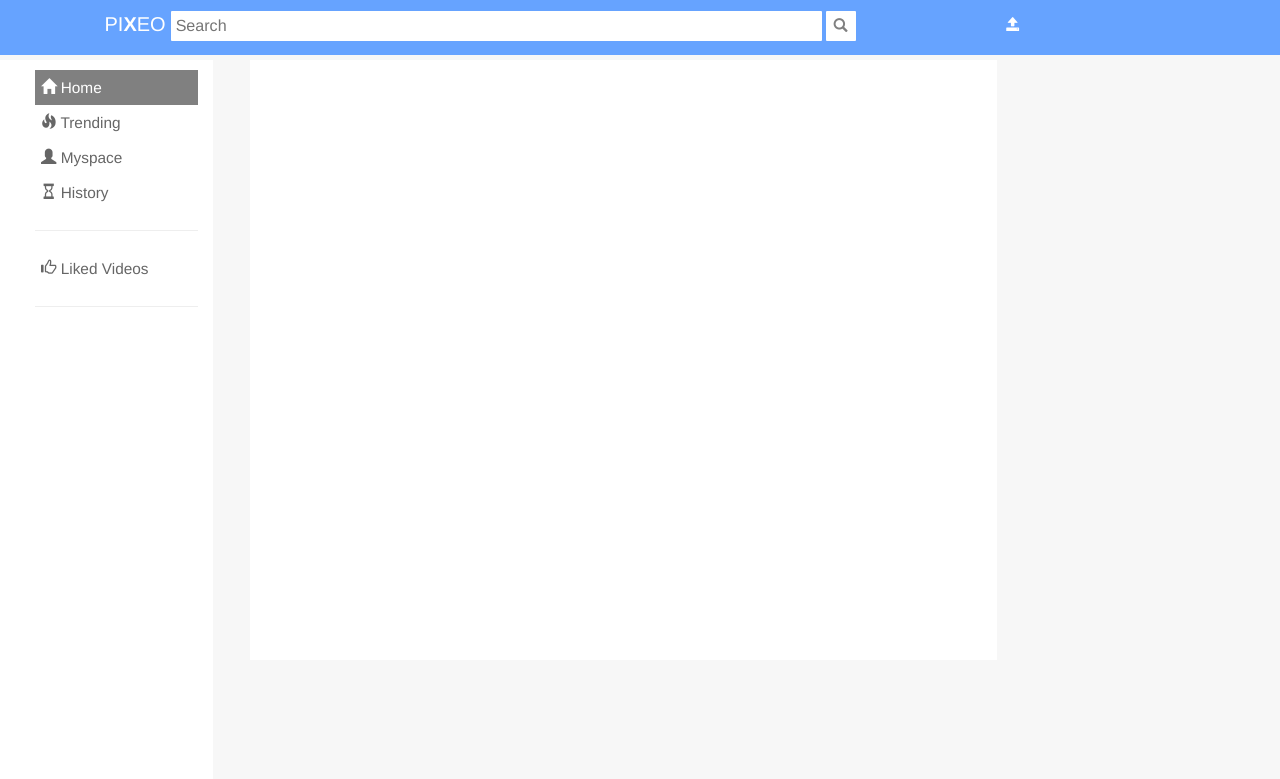
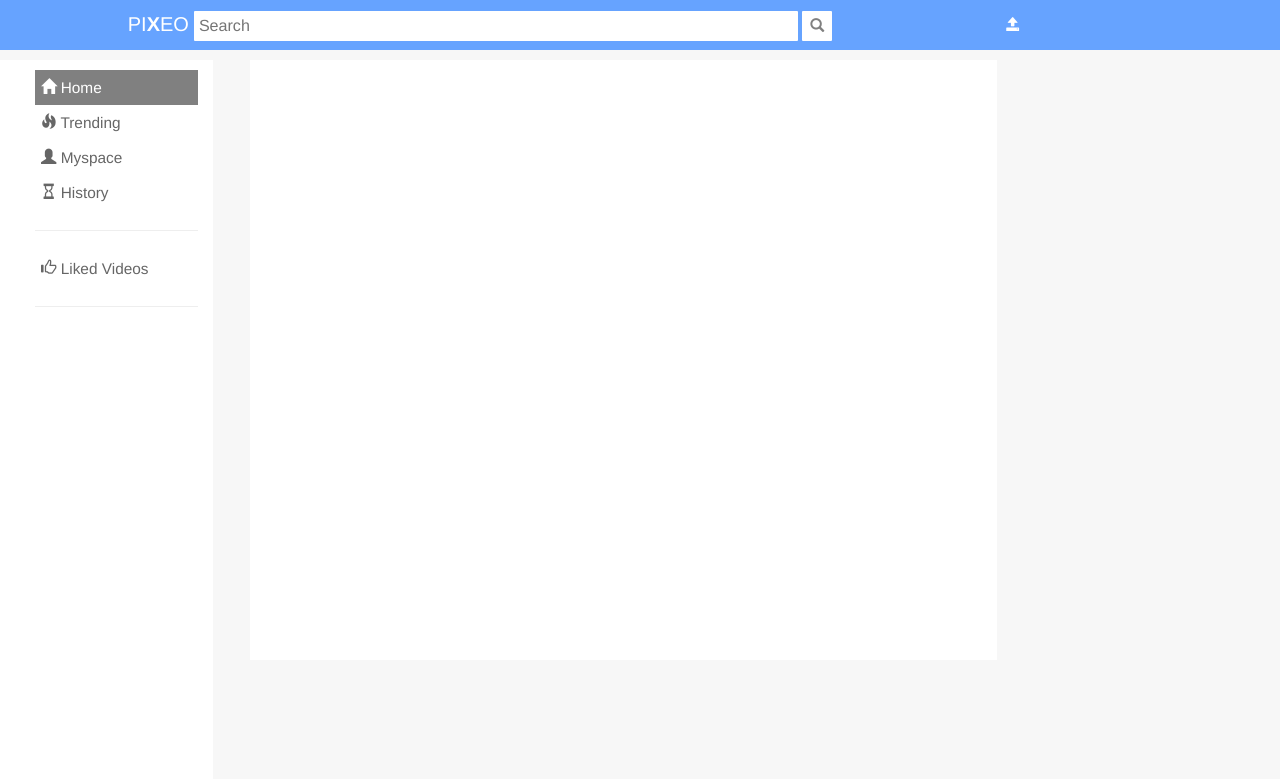
Before and after one commit to iamraviprakash/pixeo, a PHP site: page / in a window 1280 px wide. Shown: the top 779 px of the page. Run offline with PHP 8.4, Linux system fonts and the light colour scheme; some libraries are stand-ins or nearby versions.

Commit message:
Update pixeostyle.css

```diff
--- a/pixeostyle.css
+++ b/pixeostyle.css
@@ -23,11 +23,10 @@
 	#header{
 		position: fixed;
 		background: #66a3ff;
-		height: 8vh;
 		width:100vw;
 		padding-top: 10px;
-		min-height: 50px;
-		max-height: 55px;
+		height: 50px;
+		min-width:485px;
 		z-index: 1;
 	}
 	#signout{
@@ -88,7 +87,7 @@
 	}
 	#header-searchbar{
 		border-width: 0px;
-		width:70%;
+		width:65%;
 		height:30px;
 		border-radius: 1px;
 		padding-left: 5px;
@@ -127,7 +126,3 @@
 		width:30px;
 		height: 30px;
 	}
-	.sidepane-button:hover{
-		background: #66a3ff;
-		color: white;
-	}
```
